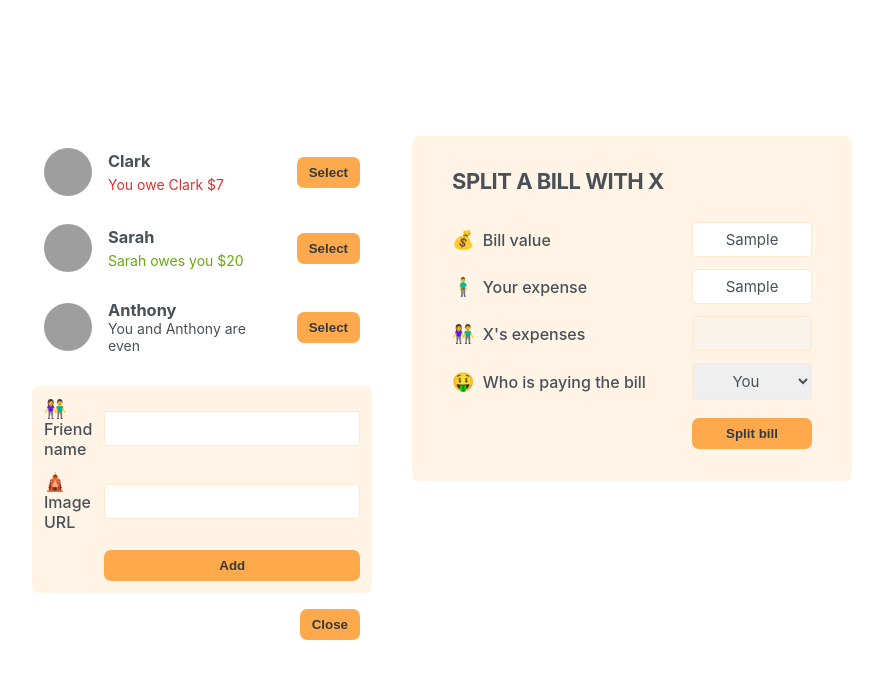
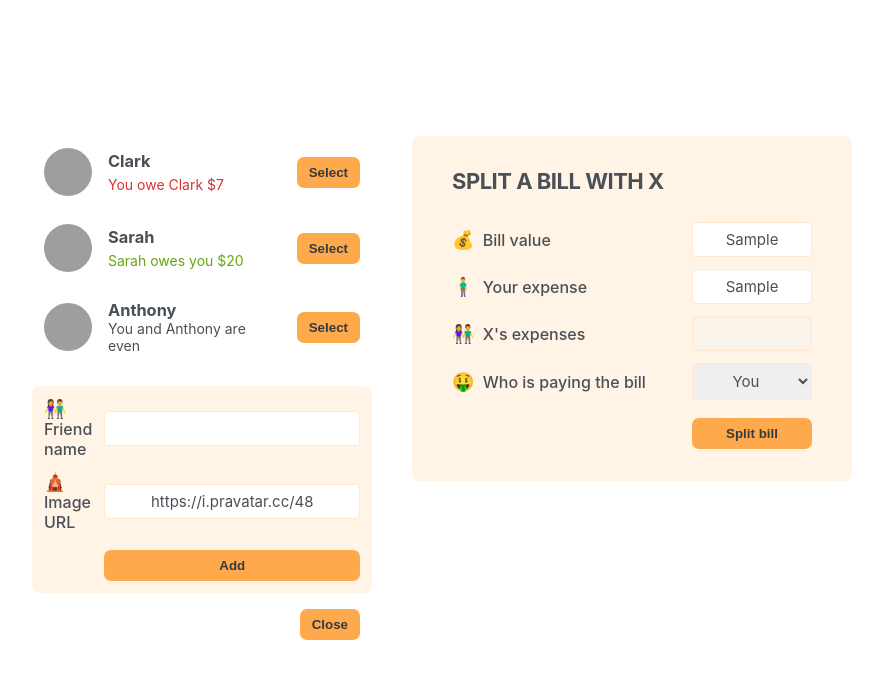
Before and after one commit to edmurneves/eatnsplit, a React (Create React App) app: page / in a window 1280 px wide. Both pictures are taken after typing "Sample", "Sample" into the empty fields and a click on the button "Add friend". Shown: the top 678 px of the page, without its empty margins (198-1081 px from the left). Built offline with nearby package versions, Linux system fonts and the light colour scheme; grey boxes are pictures that could not be loaded.

Commit message:
Feat:Adding a new friend

```diff
--- a/src/App.js
+++ b/src/App.js
@@ -31,16 +31,22 @@
 
 export default function App() {
   const [showAddFriend, setShowAddFriend] = useState(false);
+  const [friends, setFriends] = useState(initialFriends);
 
   function handleShowAddFriend() {
     setShowAddFriend((showAddFriend) => !showAddFriend);
   }
 
+  function handleAddFriend(friend) {
+    setFriends((friends) => [...friends, friend]);
+    setShowAddFriend(false);
+  }
+
   return (
     <div className="app">
       <div className="sidebar">
-        <FriendsList />
-        {showAddFriend && <FormAddFriend />}
+        <FriendsList friends={friends} />
+        {showAddFriend && <FormAddFriend onAddFriend={handleAddFriend} />}
         <Button onClick={handleShowAddFriend}>
           {showAddFriend ? "Close" : "Add friend"}
         </Button>
@@ -50,9 +56,7 @@
   );
 }
 
-function FriendsList() {
-  const friends = initialFriends;
-
+function FriendsList({ friends }) {
   return (
     <ul>
       {friends.map((friend) => (
@@ -84,14 +88,44 @@
   );
 }
 
-function FormAddFriend() {
+function FormAddFriend({ onAddFriend }) {
+  const [name, setName] = useState("");
+  const [image, setImage] = useState("https://i.pravatar.cc/48");
+
+  function handleSubmit(e) {
+    e.preventDefault();
+    const id = crypto.randomUUID();
+
+    if (!name || !image) return;
+
+    const newFriend = {
+      id,
+      name,
+      image: `${image}?=${id}`,
+      balance: 0,
+    };
+
+    onAddFriend(newFriend);
+
+    setName("");
+    setImage("https://i.pravatar.cc/48");
+  }
+
   return (
-    <form className="form-add-friend">
+    <form className="form-add-friend" onSubmit={handleSubmit}>
       <label>👫 Friend name</label>
-      <input type="text" />
+      <input
+        type="text"
+        value={name}
+        onChange={(e) => setName(e.target.value)}
+      />
 
       <label>🛕 Image URL</label>
-      <input type="text" />
+      <input
+        type="text"
+        value={image}
+        onChange={(e) => setImage(e.target.value)}
+      />
 
       <Button>Add</Button>
     </form>
```
